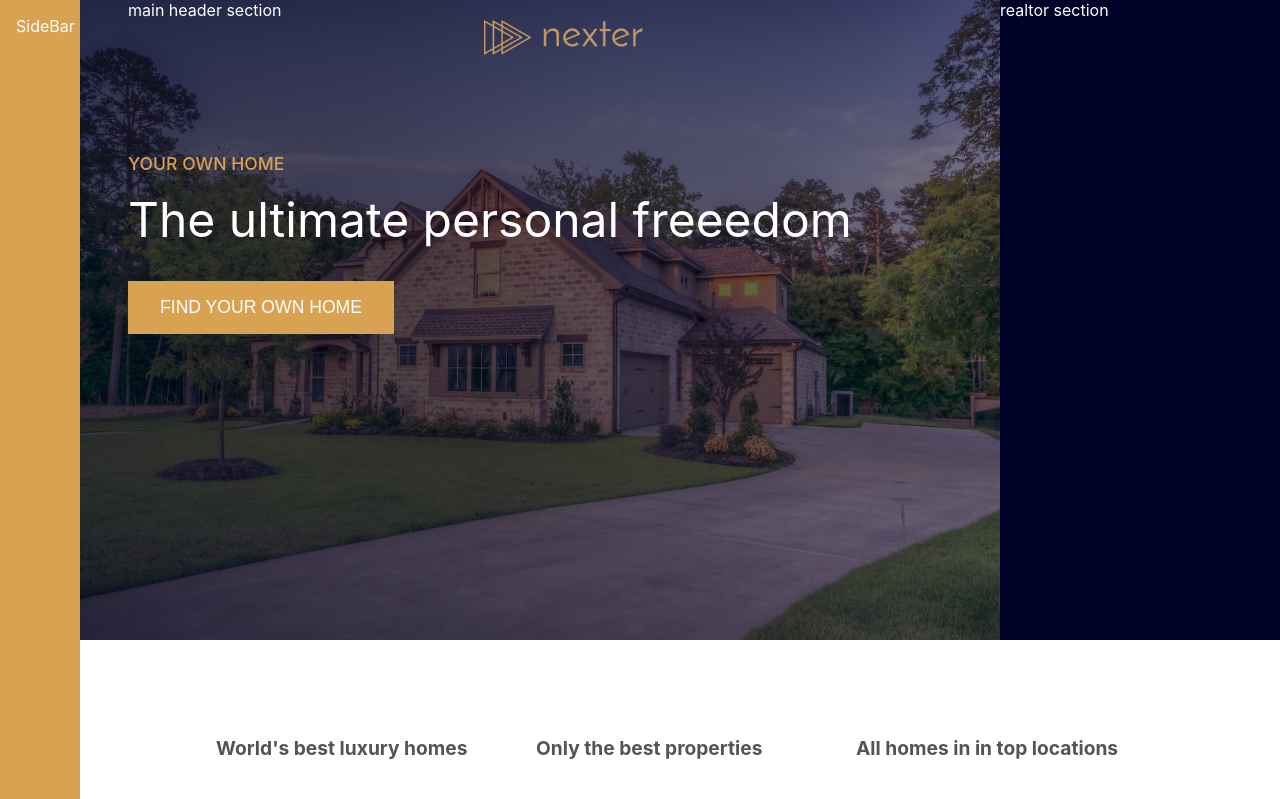
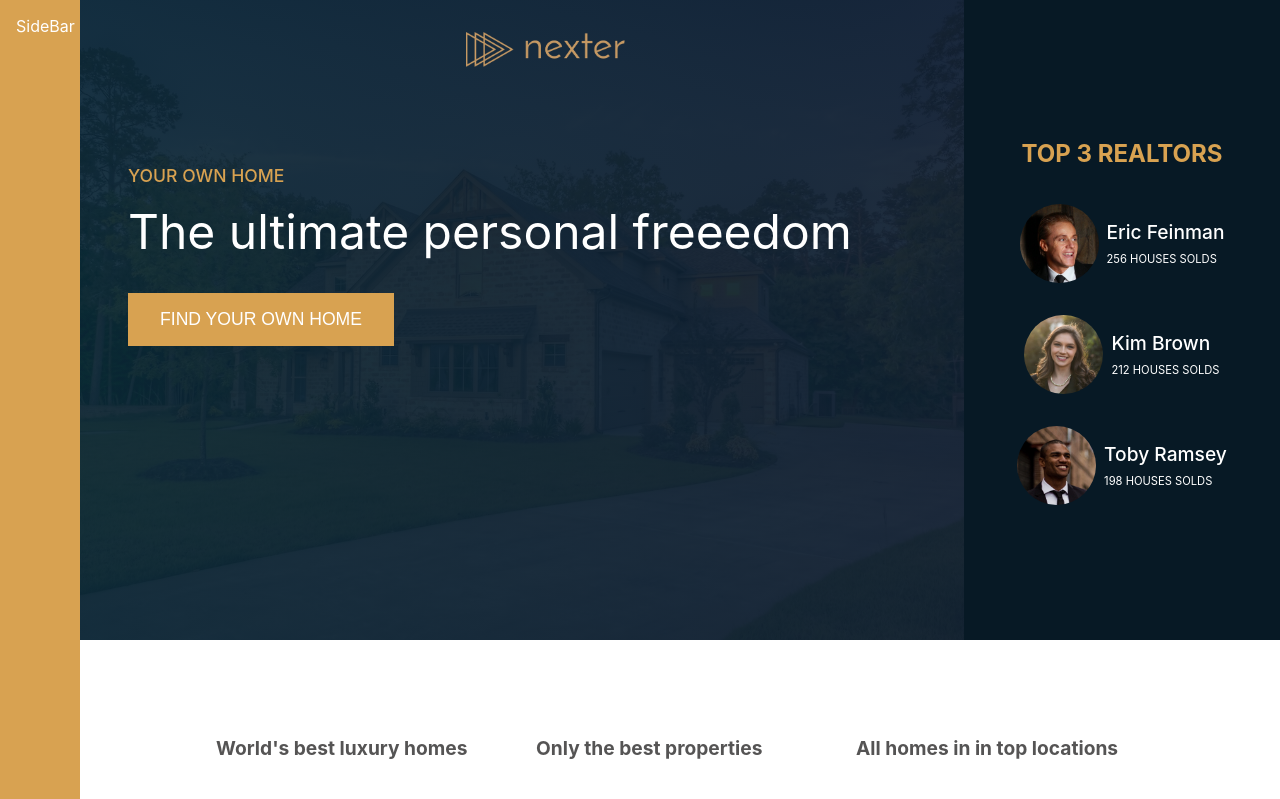
Before and after one commit to ashrofdev/nexter-in-react, a React (Create React App) app: page / in a window 1280 px wide. Shown: the top 799 px of the page. Built offline with nearby package versions, Linux system fonts and the light colour scheme.

Commit message:
building realtor section

```diff
--- a/src/App.css
+++ b/src/App.css
@@ -3,15 +3,16 @@
   display: grid;
   grid-template-columns: minmax(3rem, 5rem) minmax(2rem, 1fr) repeat(6, minmax(6rem, 10rem)) minmax(2rem, 1fr);
 }
+
 .head {
   grid-column: 2/-1;
   height: 80vh;
   display: grid;
-  grid-template-columns: minmax(2rem, 1fr) repeat(6, minmax(6rem, 10rem)) minmax(2rem, 1fr);
+  grid-template-columns: minmax(2rem, 1fr) repeat(8, minmax(6rem, 10rem)) minmax(2rem, 1fr);
 }
 .head .main {
-  background-image: linear-gradient(to right, rgba(2, 5, 32, 0.774), rgba(1, 2, 39, 0.562)), url(./components/img/hero.jpeg);
-  grid-column: 1 / 7;
+  background-image: linear-gradient(to right, rgba(10, 38, 54, 0.932), rgba(15, 30, 49, 0.938)), url(./components/img/hero.jpeg);
+  grid-column: 1 / 8;
   background-attachment: fixed;
   background-size: cover;
   background-repeat: no-repeat;
@@ -22,6 +23,7 @@
   padding-left: 3rem;
 }
 .head .main .logo {
+  padding-top: 2rem;
   width: 10rem;
   align-self: center;
   margin-bottom: 5rem;
@@ -44,9 +46,42 @@
   background-color: rgb(216, 162, 81);
 }
 .head .realtor {
-  grid-column: 7 / -1;
+  grid-column: 8 / -1;
   grid-row: 1/2;
-  background-color: rgb(1, 2, 39);
+  background-color: rgba(0, 19, 31, 0.973);
+  display: flex;
+  flex-direction: column;
+  justify-content: center;
+  align-items: center;
+}
+.head .realtor h2 {
+  text-align: center;
+  color: rgb(216, 162, 81);
+}
+.head .realtor .real {
+  display: flex;
+  justify-content: center;
+  margin: 1rem 0;
+}
+.head .realtor img {
+  width: 25%;
+  margin-right: .5rem;
+  border-radius: 50%;
+}
+.head .realtor .data {
+  display: flex;
+  flex-direction: column;
+  justify-content: center;
+}
+.head .realtor p {
+  font-size: 1.2rem;
+  font-weight: 500;
+  margin: 0;
+  margin-bottom: .5rem;
+}
+.head .realtor span {
+  font-size: .7rem;
+  margin: 0;
 }
 .side-bar {
   padding: 1rem;
@@ -156,12 +191,13 @@
   width: 100%;
 }
 .gallery {
-  padding: 1rem;
   background-color: rgb(238, 215, 12);
   grid-column: 2/-1;
 }
 .footer {
-  padding: 1rem;
   background-color: rgb(0, 0, 0);
   grid-column: 2/-1;
 }
+button {
+  cursor: pointer;
+}
--- a/src/components/Head.js
+++ b/src/components/Head.js
@@ -4,7 +4,6 @@ const Head = () => {
   return (
     <div className="head">
       <div className="main">
-        main header section
         <img className="logo" alt="" src={require('./img/logo.png')} />
         <div className="heading">
           <p>YOUR OWN HOME</p>
@@ -13,7 +12,28 @@ const Head = () => {
         </div>
       </div>
       <div className="realtor">
-        realtor section
+        <h2>TOP 3 REALTORS</h2>
+        <div className="real">
+        <img alt="" src={require('./img/realtor-1.jpeg')}/>
+          <div className="data">
+            <p>Eric Feinman</p>
+            <span>256 HOUSES SOLDS</span>
+          </div>
+        </div>
+        <div className="real">
+        <img alt="" src={require('./img/realtor-2.jpeg')}/>
+          <div className="data">
+            <p>Kim Brown</p>
+            <span>212 HOUSES SOLDS</span>
+          </div>
+        </div>
+        <div className="real">
+        <img alt="" src={require('./img/realtor-3.jpeg')}/>
+          <div className="data">
+            <p>Toby Ramsey</p>
+            <span>198 HOUSES SOLDS</span>
+          </div>
+        </div>
       </div>
     </div>
   );
```
